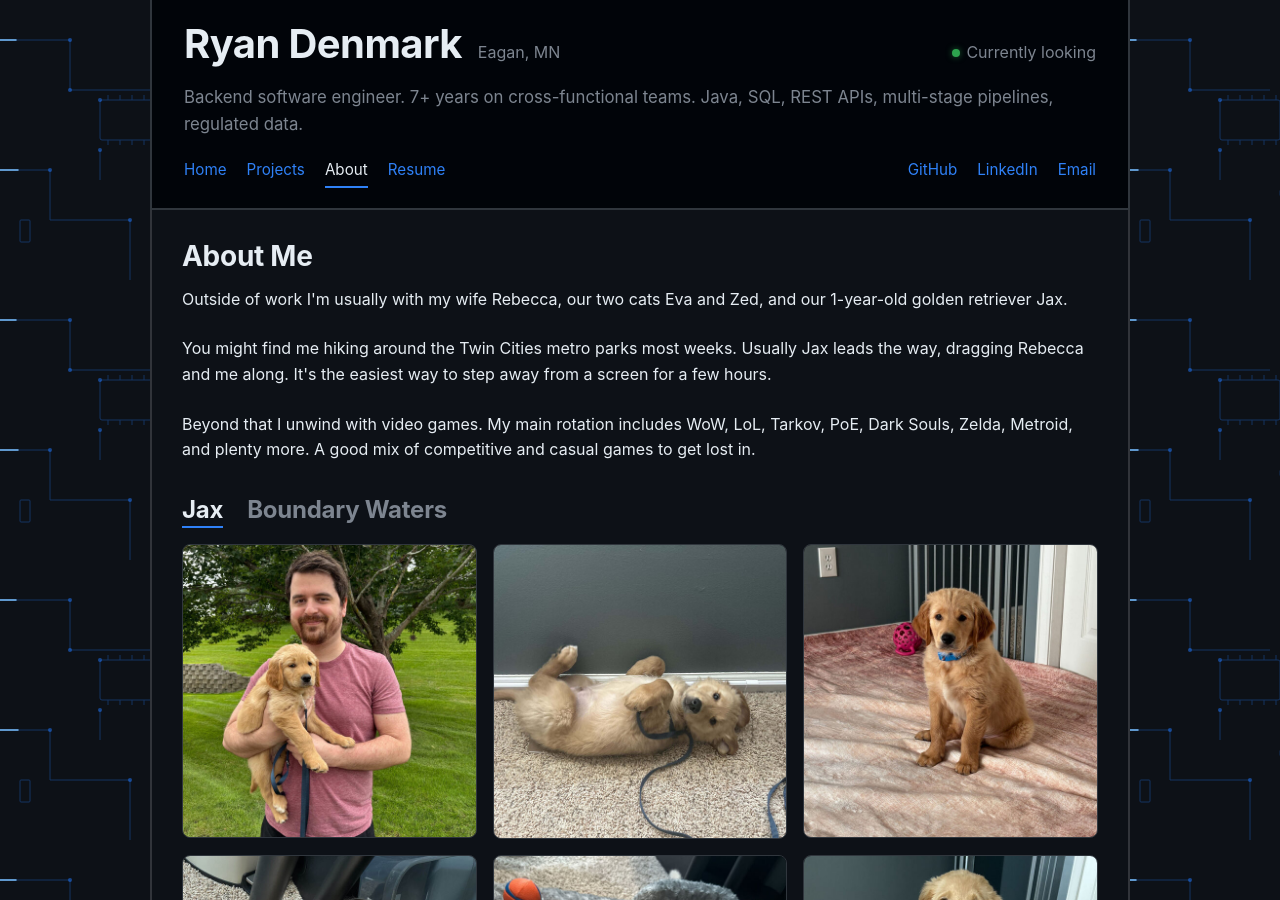
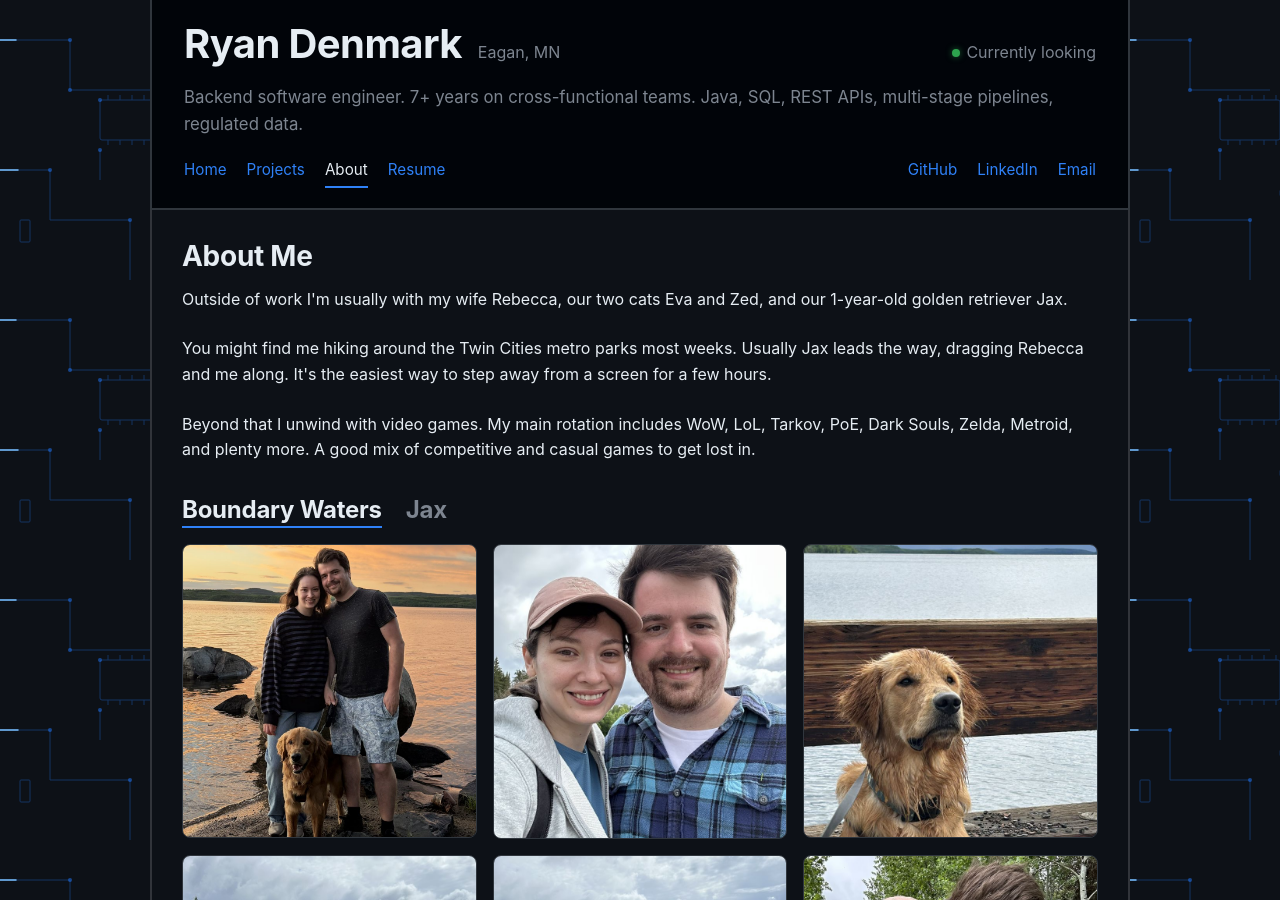
Before and after one commit to rwdenmark/rwdenmark.github.io, a Jekyll site: the page built from about.html, in a window 1280 px wide and 900 px high. Built offline with Jekyll 4.4.1, drawn with Linux system fonts in a browser that asks for light colours.

Commit message:
About: Boundary Waters default tab; recrop bw-01 to reduce headspace

```diff
--- a/about.html
+++ b/about.html
@@ -16,11 +16,11 @@ og_description: Outside of work. Family, hiking, and gaming.
 <p>Beyond that I unwind with video games. My main rotation includes WoW, LoL, Tarkov, PoE, Dark Souls, Zelda, Metroid, and plenty more. A good mix of competitive and casual games to get lost in.</p>
 
 <div class="gallery-tabs" role="tablist" aria-label="Photo galleries">
-  <button type="button" class="gallery-tab active" data-gallery="jax" role="tab" aria-selected="true" aria-controls="gallery-jax">Jax</button>
-  <button type="button" class="gallery-tab" data-gallery="boundary-waters" role="tab" aria-selected="false" aria-controls="gallery-boundary-waters">Boundary Waters</button>
+  <button type="button" class="gallery-tab active" data-gallery="boundary-waters" role="tab" aria-selected="true" aria-controls="gallery-boundary-waters">Boundary Waters</button>
+  <button type="button" class="gallery-tab" data-gallery="jax" role="tab" aria-selected="false" aria-controls="gallery-jax">Jax</button>
 </div>
 
-<div class="gallery" id="gallery-jax" role="tabpanel" data-gallery-panel="jax">
+<div class="gallery" id="gallery-jax" role="tabpanel" data-gallery-panel="jax" hidden>
   <div class="card"><img src="{{ '/jax/jax-01.jpg' | relative_url }}" width="600" height="600" alt="Jax with Ryan in the yard" loading="lazy" /></div>
   <div class="card"><img src="{{ '/jax/jax-02.jpg' | relative_url }}" width="600" height="600" alt="Jax as a puppy on his back" loading="lazy" /></div>
   <div class="card"><img src="{{ '/jax/jax-03.jpg' | relative_url }}" width="600" height="600" alt="Jax sitting on a blanket" loading="lazy" /></div>
@@ -35,7 +35,7 @@ og_description: Outside of work. Family, hiking, and gaming.
   <div class="card"><img src="{{ '/jax/jax-12.jpg' | relative_url }}" width="600" height="600" alt="Jax in a birthday bandana" loading="lazy" /></div>
 </div>
 
-<div class="gallery" id="gallery-boundary-waters" role="tabpanel" data-gallery-panel="boundary-waters" hidden>
+<div class="gallery" id="gallery-boundary-waters" role="tabpanel" data-gallery-panel="boundary-waters">
   <div class="card"><img src="{{ '/boundary-waters/bw-01.jpg' | relative_url }}" width="600" height="600" alt="Boundary Waters trip photo 1" loading="lazy" /></div>
   <div class="card"><img src="{{ '/boundary-waters/bw-02.jpg' | relative_url }}" width="600" height="600" alt="Boundary Waters trip photo 2" loading="lazy" /></div>
   <div class="card"><img src="{{ '/boundary-waters/bw-03.jpg' | relative_url }}" width="600" height="600" alt="Boundary Waters trip photo 3" loading="lazy" /></div>
```
Also changed, not shown: boundary-waters/bw-01.jpg.
